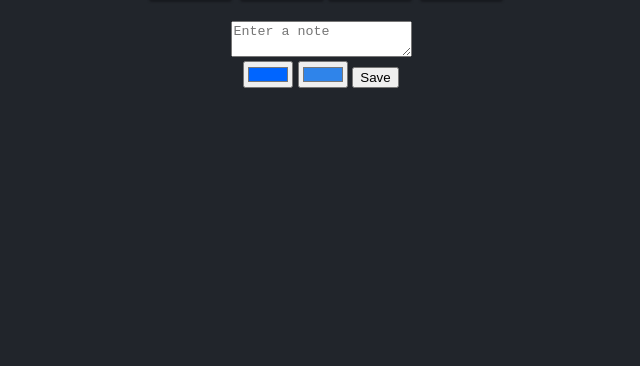
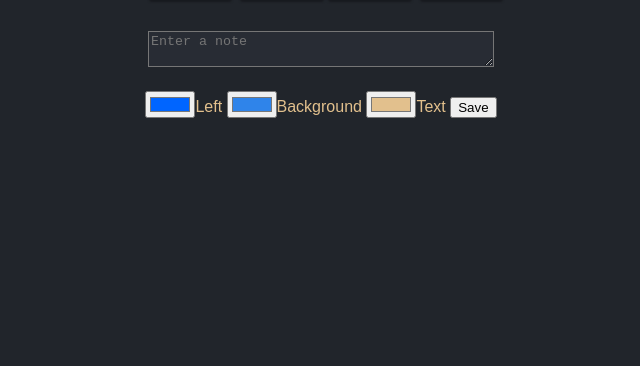
Before and after one commit to doberg/count_down, a plain HTML site: page timer_app.html in a window 1280 px wide. Shown: the part 434-800 px from the top of the page, without its empty margins (319-959 px from the left). Drawn offline with Linux system fonts and the light colour scheme.

Commit message:
adds text color

```diff
--- a/application.css
+++ b/application.css
@@ -44,10 +44,6 @@ h3{
 	border-radius: 3px;
 	background: #282c34;
 	display: inline-block;
-}
-
-#clock-two{
-
 }
 
 .smalltext{
@@ -120,10 +116,22 @@ ul.shield-laps{
   background-image: url("shield-red.svg");
 }
 
+.note {
+  margin-top: 10px;
+  margin-bottom: 20px;
+  width: 340px;
+  color: #e2c08d;
+  background-color: #282c34;
+}
+
 .note-list {
   list-style-type: none;
   background-color: #2f84ea;
   border-left: 6px solid #0065ff;
+}
+
+.color {
+  color: #e2c08d;
 }
 
 .danger {
--- a/clock.js
+++ b/clock.js
@@ -9,14 +9,14 @@ function saveNote() {
 
   if (newNote) {
     notes.push(newNote.value)
-    for (var i = 0, n; n = notes[i]; i++) {
+
       var liElement = document.createElement('li');
-      liElement.textContent = n;
+      liElement.textContent = notes[notes.length-1];
       liElement.style.backgroundColor = newColorTwo.value ;
       liElement.borderLeft = "6px solid"
       liElement.borderLeftColor = "newColorOne.value";
       fragment.appendChild(liElement);
-    }
+
     newNote.value = '';
 
     element.appendChild(fragment);
--- a/timer_app.html
+++ b/timer_app.html
@@ -66,8 +66,9 @@
     <div>
       <textarea class="note" id="note" placeholder="Enter a note"></textarea>
     </br>
-      <span><input type="color" id="colorOne" value="#0065ff"></input></span>
-      <span><input type="color" id="colorTwo" value="#2f84ea"></input></span>
+      <span class="color"><input type="color" id="colorOne" value="#0065ff">Left</input></span>
+      <span class="color"><input type="color" id="colorTwo" value="#2f84ea">Background</input></span>
+      <span class="color"><input type="color" id="colorTwo" value="#e2c08d">Text</input></span>
       <button class"save-note" onclick="saveNote()">Save</button>
       <ul class="note-list" id="note-list">
       </ul>
```
